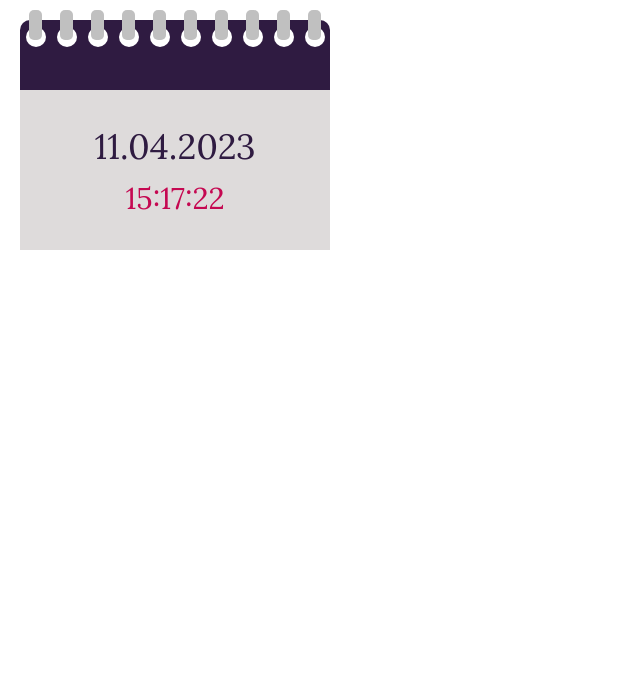
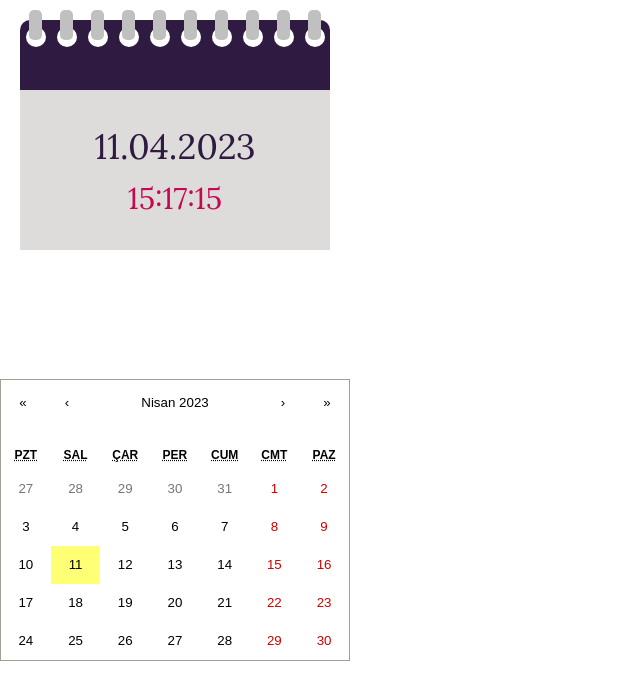
Before and after one commit to codeyourwaytofreedom/the_secretary, a Next.js app: page /test in a window 1280 px wide. Shown: the top 700 px of the page, without its empty margins (0-640 px from the left). Built offline with nearby package versions, Linux system fonts and the light colour scheme.

Commit message:
Calendar inconsistency solved.
React Calendar in place.

Will visit calendar css.

Keep going.

Remember why you started.

```diff
--- /dev/null
+++ b/components/calendar.tsx
@@ -0,0 +1,8 @@
+import Calendar from 'react-calendar';
+const Cal = () => {
+    return (
+        <Calendar locale={"tr-TR"}/>
+     );
+}
+
+export default Cal;
--- a/package.json
+++ b/package.json
@@ -24,7 +24,8 @@
         "jwt-decode": "^3.1.2",
         "mongodb": "^5.2.0",
         "next": "^13.3.0",
-    "react": "18.2.0",
+        "react": "^18.2.0",
+        "react-calendar": "^4.2.1",
         "react-dom": "18.2.0",
         "request-ip": "^3.3.0",
         "three": "^0.151.3",
--- a/pages/test.tsx
+++ b/pages/test.tsx
@@ -1,8 +1,8 @@
-import { spawn } from "child_process";
-import Image from "next/image";
-import calendar from "../public/calendar.png";
 import a from "../styles/Appointment.module.css";
 import { useEffect, useState } from "react";
+import Cal from "../components/calendar";
+import 'react-calendar/dist/Calendar.css';
+
 const Test = () => {
     const today = new Date();
     const formattedDate = today.toLocaleDateString("tr-TR", {
@@ -17,7 +17,7 @@ const Test = () => {
         hour12: false,
       }));
 
-    useEffect(() => {
+/*     useEffect(() => {
     const interval = setInterval(() => {
         const time = new Date().toLocaleTimeString("tr-TR", {
             hour: "2-digit",
@@ -31,7 +31,9 @@ const Test = () => {
         return () => {
         clearInterval(interval);
         };
-    }, []);
+    }, []); */
+
+
     return (
     <>
     <div className={a.console}>
@@ -49,8 +51,8 @@ const Test = () => {
             </div>
             <div className={a.console_current_center}>
                     <div>
-                        <div>{formattedDate}</div>
-                        <div>{currentTime}</div>
+                        <div>{formattedDate!}</div>
+                        <div suppressHydrationWarning>{currentTime!}</div>
                     </div>
             </div>
             <div className={a.console_current_holes}>
@@ -65,7 +67,9 @@ const Test = () => {
                 }
             </div>
         </div>
-        <div></div>
+        <div className={a.console_calendar}>
+                <Cal/>
+        </div>
         <div></div>
     </div>
 
--- a/styles/Appointment.module.scss
+++ b/styles/Appointment.module.scss
@@ -56,4 +56,7 @@
             }
         }
     }
+    &_calendar{
+
+    }
 }
```
Also changed, not shown: 1 other file (tests, documents, lock files or other folders). Lines whose indentation alone changed are shown as unchanged.
